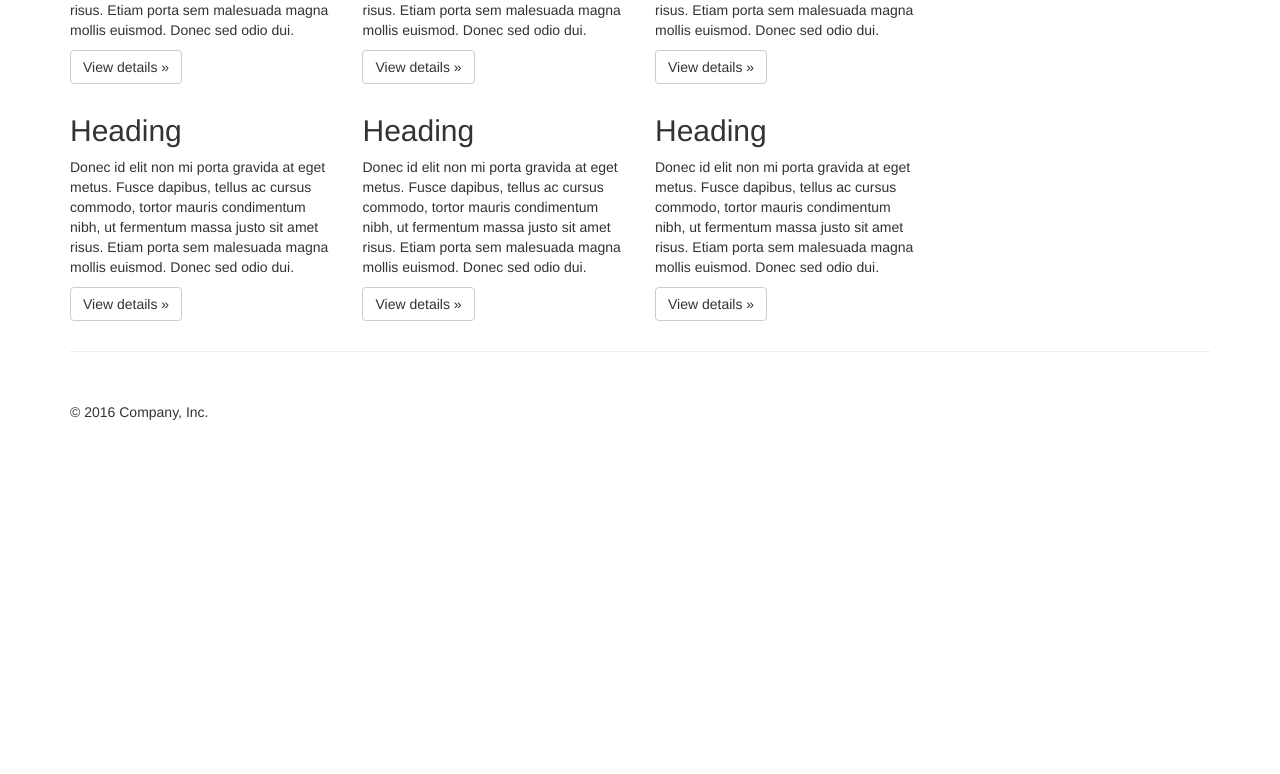
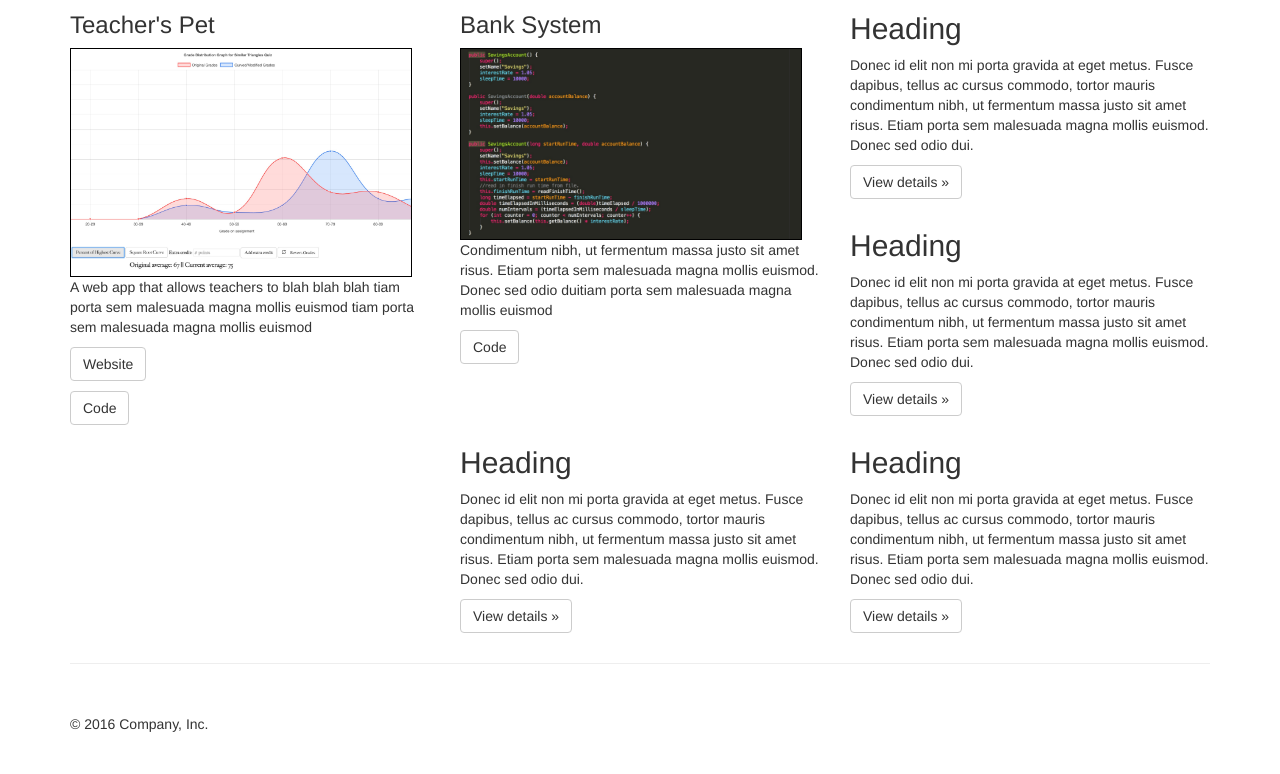
Before and after one commit to jesstracy/jesstracy.github.io, a plain HTML site: page index.html in a window 1280 px wide. Shown: the part 729-1503 px from the top of the page. Before the commit the page ends 1191 px from the top, so only its background shows below. Drawn offline with nearby package versions, Linux system fonts and the light colour scheme.

Commit message:
Added two projects

```diff
--- a/index.html
+++ b/index.html
@@ -54,12 +54,13 @@
 
       <div class="row row-offcanvas row-offcanvas-right">
 
-        <div class="col-xs-12 col-sm-9">
-          <p class="pull-right visible-xs">
-          <!-- this the toggle nav button on upper right of jumbotron -->
+        <div class="col-xs-12 col-sm-12">
+        <!-- this the toggle nav button on upper right of jumbotron -->
+          <!-- <p class="pull-right visible-xs"> -->
+
             <!-- <button type="button" class="btn btn-primary btn-xs" data-toggle="offcanvas">Toggle nav</button> -->
 
-          </p>
+          <!-- </p> -->
           <div class="jumbotron">
             <div style="display: inline-block">
               <!-- <h3>Back-end Developer</h3> -->
@@ -70,31 +71,44 @@
             </div>
           </div>
           <div class="row">
+            <div class="col-xs-12 col-lg-8" style="text-align: center">
+              <h2>My Projects</h2>
+            </div>
+          </div>
+          <div class="row">
+            <div class="col-xs-6 col-lg-4">
+              <h3>Teacher's Pet</h3>
+              <img style="border: 1px solid black" src="teacherspet.jpg" width=95% height=95%/>
+              <p>A web app that allows teachers to blah blah blah tiam porta sem malesuada magna mollis euismod tiam porta sem malesuada magna mollis euismod</p>
+              <p><a class="btn btn-default" href="http://teachers-pet.herokuapp.com/" role="button">Website</a></p>
+              <p><a class="btn btn-default" href="https://github.com/Mac-Daddies/teachers-pet" role="button">Code</a></p>
+            </div><!--/.col-xs-6.col-lg-4-->
+
+            <div class="col-xs-6 col-lg-4">
+              <h3>Bank System</h3>
+              <img style="border: 1px solid black" src="banksystem.jpg" width=95% height=95%/>
+              <p>Condimentum nibh, ut fermentum massa justo sit amet risus. Etiam porta sem malesuada magna mollis euismod. Donec sed odio duitiam porta sem malesuada magna mollis euismod</p>
+              <p><a class="btn btn-default" href="https://github.com/jesstracy/BankSystem" role="button">Code</a></p>
+            </div><!--/.col-xs-6.col-lg-4-->
+
             <div class="col-xs-6 col-lg-4">
               <h2>Heading</h2>
               <p>Donec id elit non mi porta gravida at eget metus. Fusce dapibus, tellus ac cursus commodo, tortor mauris condimentum nibh, ut fermentum massa justo sit amet risus. Etiam porta sem malesuada magna mollis euismod. Donec sed odio dui. </p>
               <p><a class="btn btn-default" href="#" role="button">View details &raquo;</a></p>
             </div><!--/.col-xs-6.col-lg-4-->
+
             <div class="col-xs-6 col-lg-4">
               <h2>Heading</h2>
               <p>Donec id elit non mi porta gravida at eget metus. Fusce dapibus, tellus ac cursus commodo, tortor mauris condimentum nibh, ut fermentum massa justo sit amet risus. Etiam porta sem malesuada magna mollis euismod. Donec sed odio dui. </p>
               <p><a class="btn btn-default" href="#" role="button">View details &raquo;</a></p>
             </div><!--/.col-xs-6.col-lg-4-->
+
             <div class="col-xs-6 col-lg-4">
               <h2>Heading</h2>
               <p>Donec id elit non mi porta gravida at eget metus. Fusce dapibus, tellus ac cursus commodo, tortor mauris condimentum nibh, ut fermentum massa justo sit amet risus. Etiam porta sem malesuada magna mollis euismod. Donec sed odio dui. </p>
               <p><a class="btn btn-default" href="#" role="button">View details &raquo;</a></p>
             </div><!--/.col-xs-6.col-lg-4-->
-            <div class="col-xs-6 col-lg-4">
-              <h2>Heading</h2>
-              <p>Donec id elit non mi porta gravida at eget metus. Fusce dapibus, tellus ac cursus commodo, tortor mauris condimentum nibh, ut fermentum massa justo sit amet risus. Etiam porta sem malesuada magna mollis euismod. Donec sed odio dui. </p>
-              <p><a class="btn btn-default" href="#" role="button">View details &raquo;</a></p>
-            </div><!--/.col-xs-6.col-lg-4-->
-            <div class="col-xs-6 col-lg-4">
-              <h2>Heading</h2>
-              <p>Donec id elit non mi porta gravida at eget metus. Fusce dapibus, tellus ac cursus commodo, tortor mauris condimentum nibh, ut fermentum massa justo sit amet risus. Etiam porta sem malesuada magna mollis euismod. Donec sed odio dui. </p>
-              <p><a class="btn btn-default" href="#" role="button">View details &raquo;</a></p>
-            </div><!--/.col-xs-6.col-lg-4-->
+
             <div class="col-xs-6 col-lg-4">
               <h2>Heading</h2>
               <p>Donec id elit non mi porta gravida at eget metus. Fusce dapibus, tellus ac cursus commodo, tortor mauris condimentum nibh, ut fermentum massa justo sit amet risus. Etiam porta sem malesuada magna mollis euismod. Donec sed odio dui. </p>
```
Also changed, not shown: banksystem.jpg (added), teacherspet.jpg (added).
